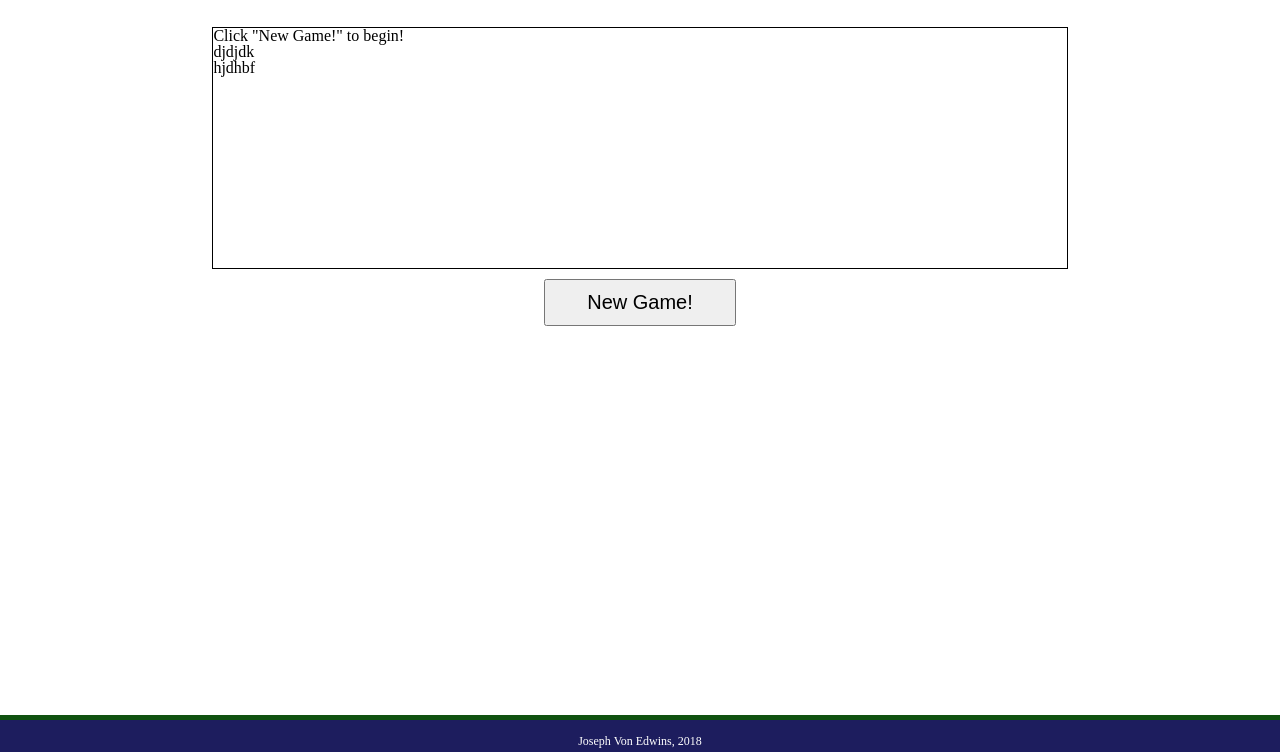
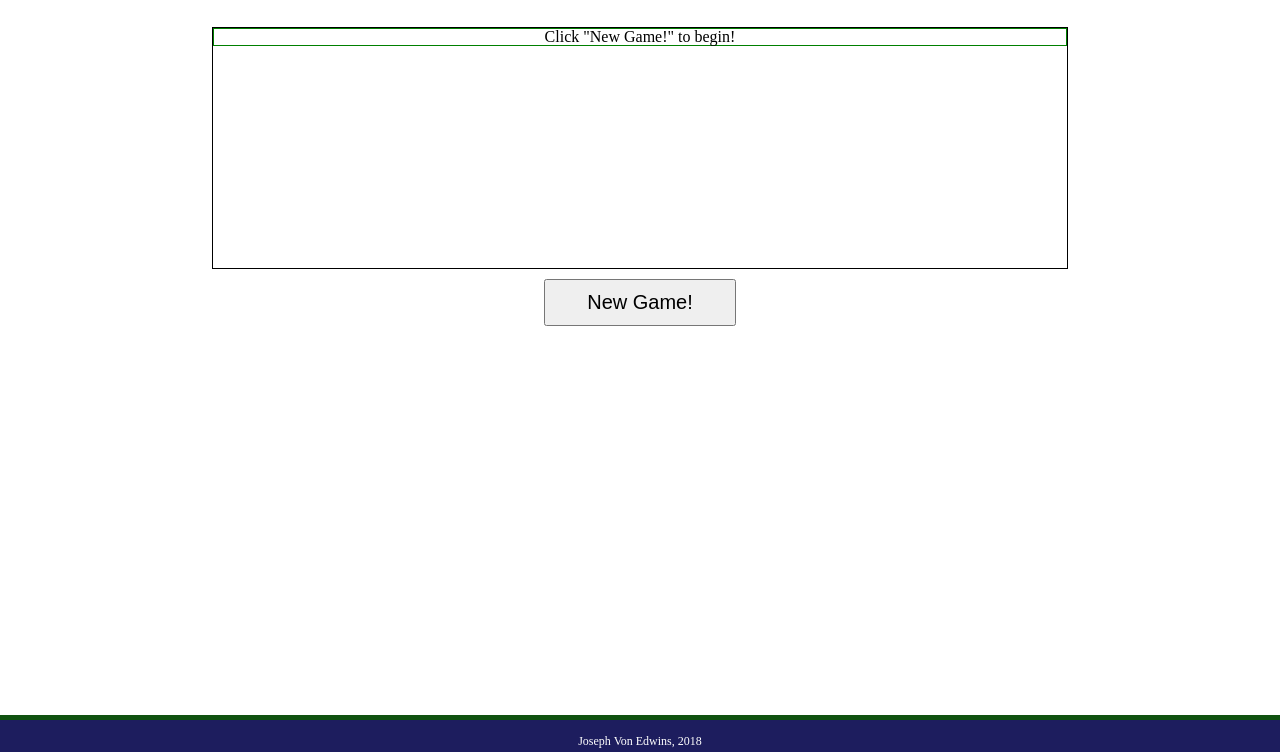
Before and after one commit to joeyvon2434/word-guess-game, a plain HTML site: page index.html in a window 1280 px wide. Shown: the part 48-800 px from the top of the page. Drawn offline with Linux system fonts and the light colour scheme.

Commit message:
align letters in game box

```diff
--- a/assets/css/style.css
+++ b/assets/css/style.css
@@ -26,13 +26,30 @@
     margin-bottom: 15px;
 }
 
-#gameBox {
+#gameWrapper {
     display: block;
     position: relative;
     width: 66.66%;
     min-height: 30vh;
     margin: 10px auto;
     border: 1px solid black;
+}
+
+#gameBox {
+    display: block;
+    position: relative;
+    margin: auto;
+    text-align: center;
+    border: 1px solid green;
+    padding: 0;
+}
+
+#gameBox div {
+    display: inline-block;
+    text-align: center;
+    margin: 0 auto;
+    padding: 10px;
+    font-size: 40px;
 }
 
 #newGameButton {
--- a/index.html
+++ b/index.html
@@ -13,15 +13,14 @@
             <div id="headerDisplacement"></div>
 
         <!--Use the dive gameBox below to do the animated changes associated with the game-->
-
+            <div id="gameWrapper">
             <div id="gameBox">
 
                 Click "New Game!" to begin!
-                <p>djdjdk</p>
-                <h1>hjdhbf</h1>
+
 
             </div>
-
+            </div>
 
             <button id="newGameButton" onclick="selectWord()">New Game!</button>
 
```
